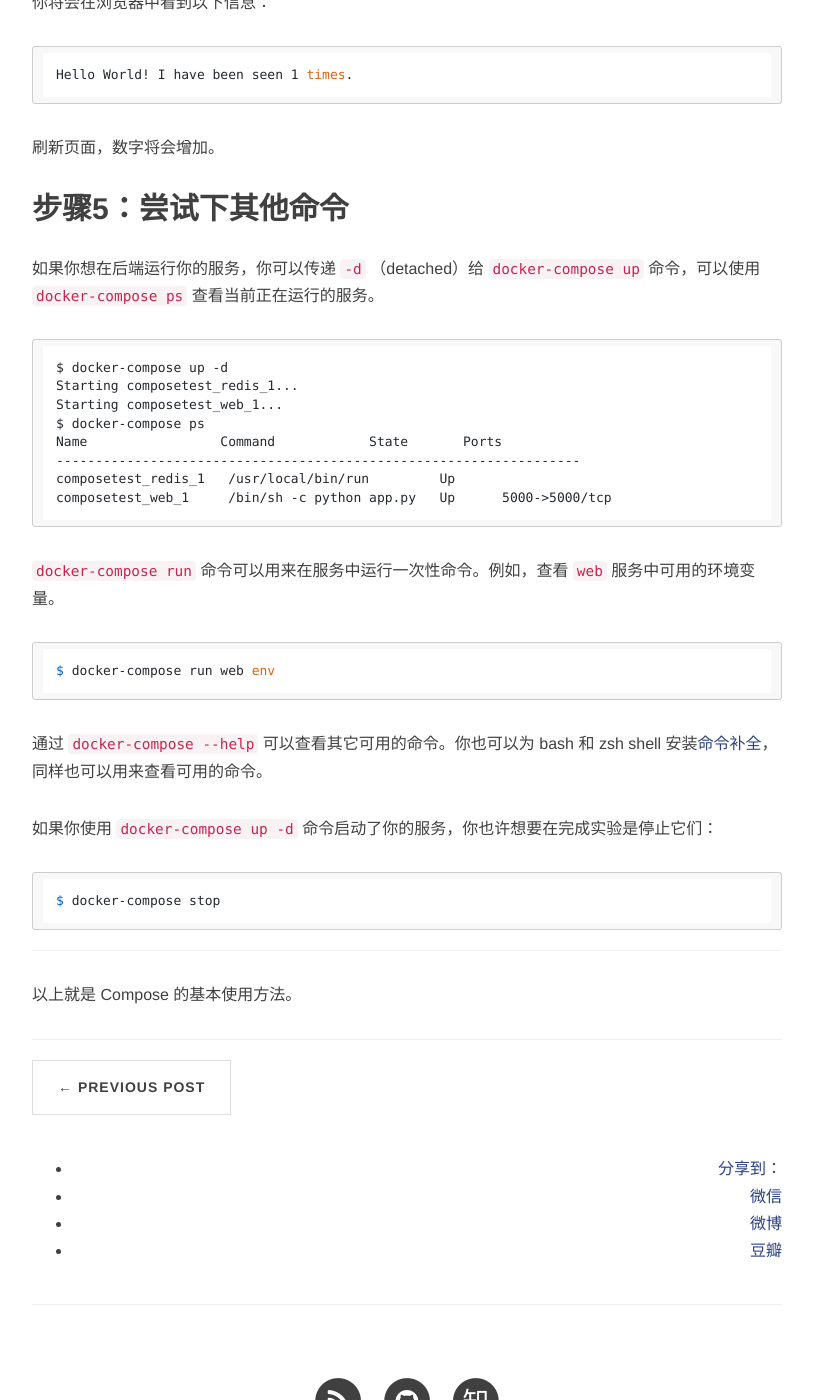
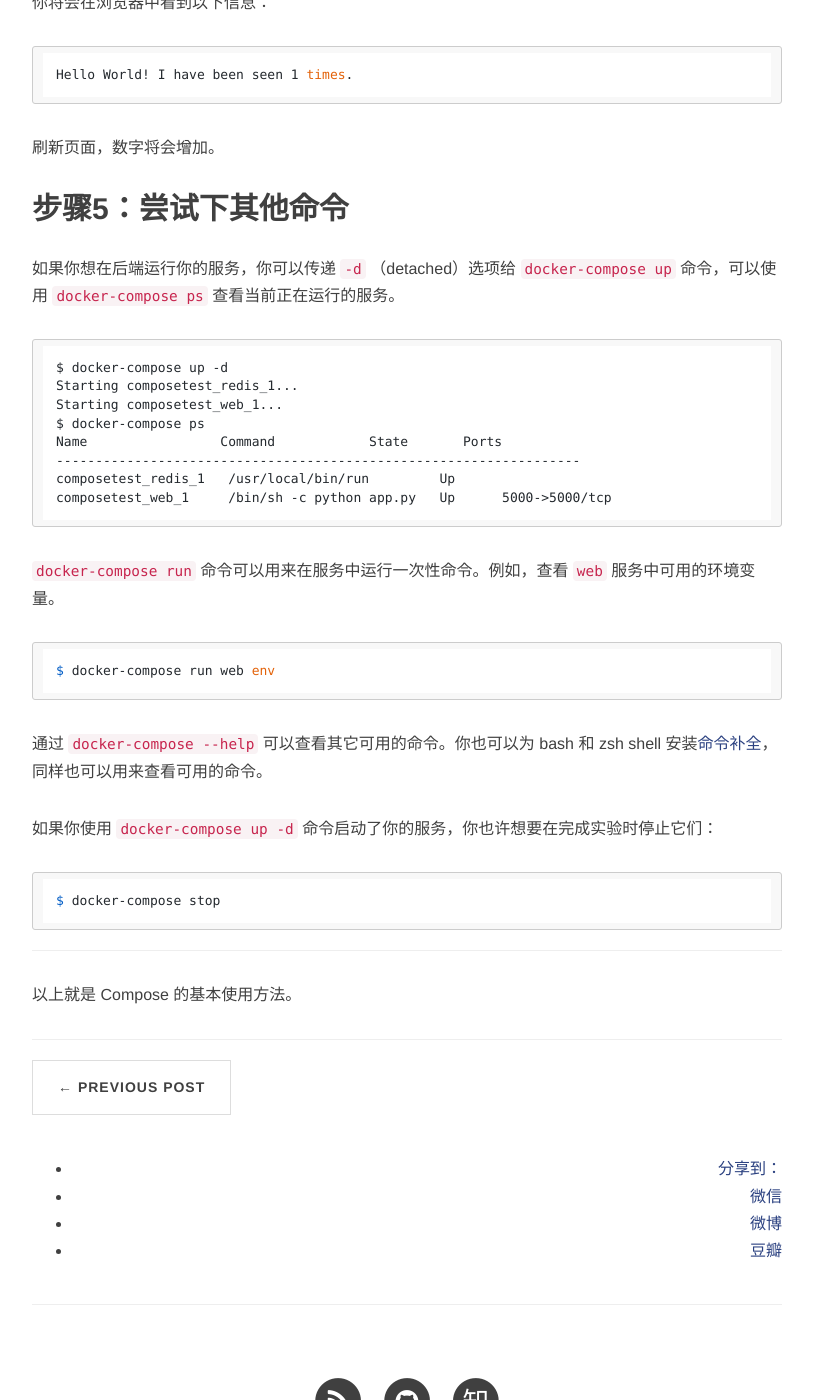
Before and after one commit to blkart/blkart.github.io, a Jekyll site: the page built from _posts/2016-01-12-docker-compose-usage.md, in a window 1280 px wide and 1400 px high, scrolled down 3677 px. Shown: the whole window, without its empty margins (233-1046 px from the left). Built offline with Jekyll 4.4.1, drawn with Linux system fonts in a browser that asks for light colours; nearby versions of some CDN libraries; comment, search, counter and statistics services are not loaded.

Commit message:
修改错别字
Signed-off-by: blkart <blkart.org@gmail.com>

````diff
--- a/_posts/2016-01-12-docker-compose-usage.md
+++ b/_posts/2016-01-12-docker-compose-usage.md
@@ -141,7 +141,7 @@ PS: 继续翻译使用篇，[原文链接](https://docs.docker.com/compose/getti
 
 ## 步骤5：尝试下其他命令
 
-如果你想在后端运行你的服务，你可以传递 ```-d``` （detached）给 ```docker-compose up``` 命令，可以使用 ```docker-compose ps``` 查看当前正在运行的服务。
+如果你想在后端运行你的服务，你可以传递 ```-d``` （detached）选项给 ```docker-compose up``` 命令，可以使用 ```docker-compose ps``` 查看当前正在运行的服务。
 
     $ docker-compose up -d
     Starting composetest_redis_1...
@@ -158,7 +158,7 @@ PS: 继续翻译使用篇，[原文链接](https://docs.docker.com/compose/getti
 
 通过 ```docker-compose --help``` 可以查看其它可用的命令。你也可以为 bash 和 zsh shell 安装[命令补全](https://docs.docker.com/compose/completion/)，同样也可以用来查看可用的命令。
 
-如果你使用 ```docker-compose up -d``` 命令启动了你的服务，你也许想要在完成实验是停止它们：
+如果你使用 ```docker-compose up -d``` 命令启动了你的服务，你也许想要在完成实验时停止它们：
 
     $ docker-compose stop
 
````
